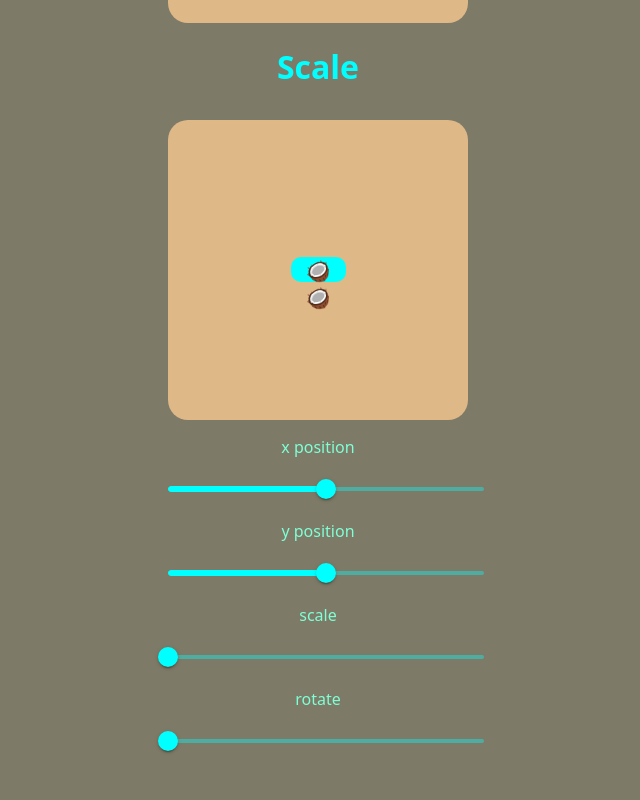
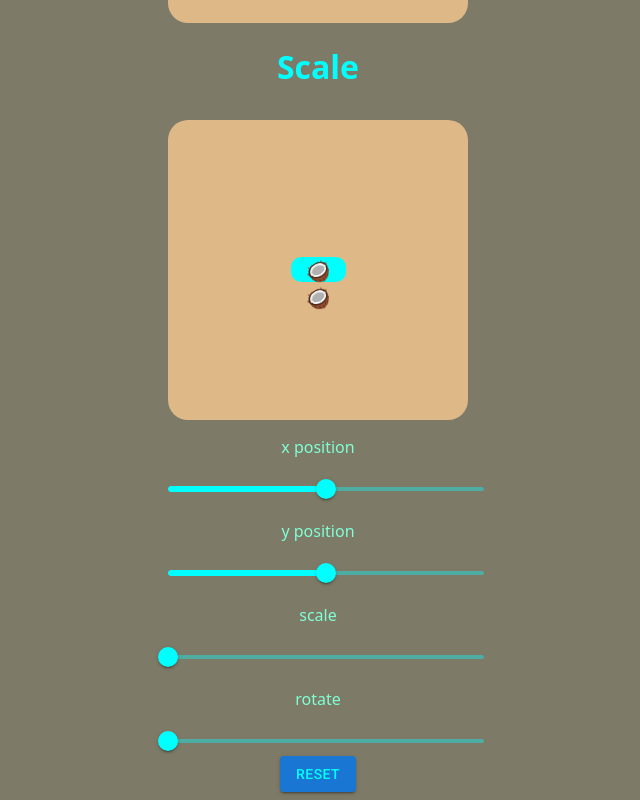
Before and after one commit to Boriwan/learning-mui-framer-motion, a React (Create React App) app: page / in a window 1280 px wide. Shown: the part 511-1311 px from the top of the page, without its empty margins (322-962 px from the left). Before the commit the page ends 1275 px from the top, so only its background shows below. Built offline with nearby package versions, Linux system fonts and the light colour scheme.

Commit message:
reset button done

```diff
--- a/src/components/CocoAnimator.js
+++ b/src/components/CocoAnimator.js
@@ -1,7 +1,8 @@
 import React from 'react'
+import { useState } from "react";
 import { motion } from "framer-motion"
 import Slider from '@mui/material/Slider';
-import { useState } from "react";
+import Button from '@mui/material/Button';
 
 export default function CocoResizer() {
     const [x, setX] = useState(0)
@@ -91,6 +92,14 @@ export default function CocoResizer() {
                     alignItems: "center",
                 }}
                     onChange={changeRotation} aria-label="Default" valueLabelDisplay="auto" min={0} max={360} />
+
+                <Button
+                    variant="contained"
+                    sx={{
+                        color: "aqua",
+                    }}
+                    onClick={() => { setX(0); setY(0); setScale(1); setRotation(0) }}
+                >Reset</Button>
             </div>
 
         </div>
```
